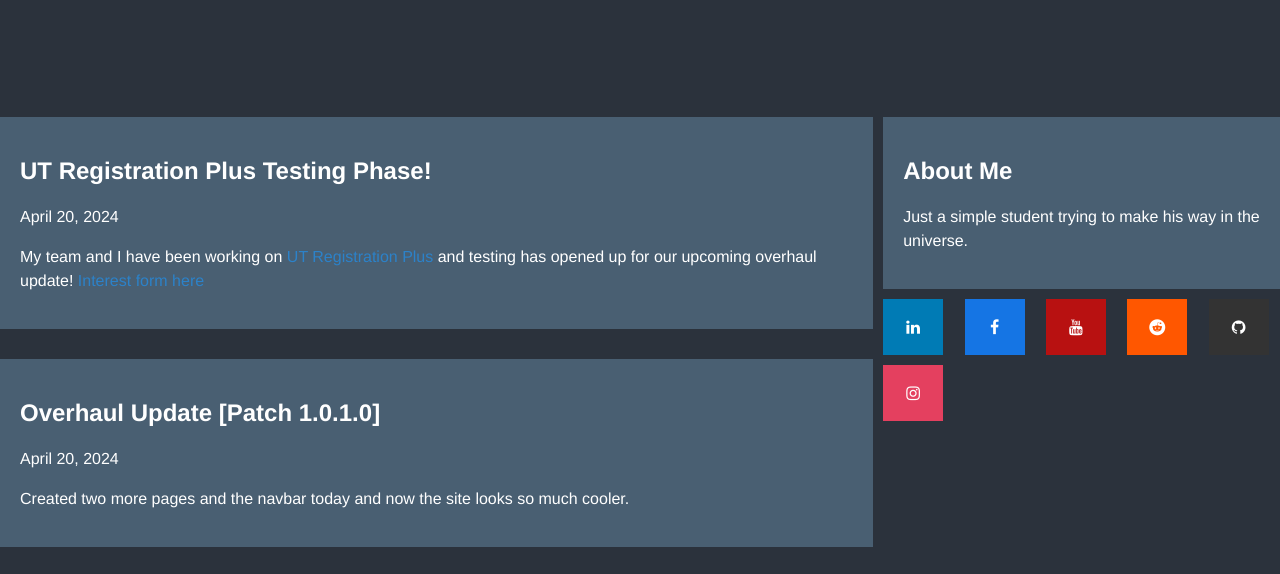
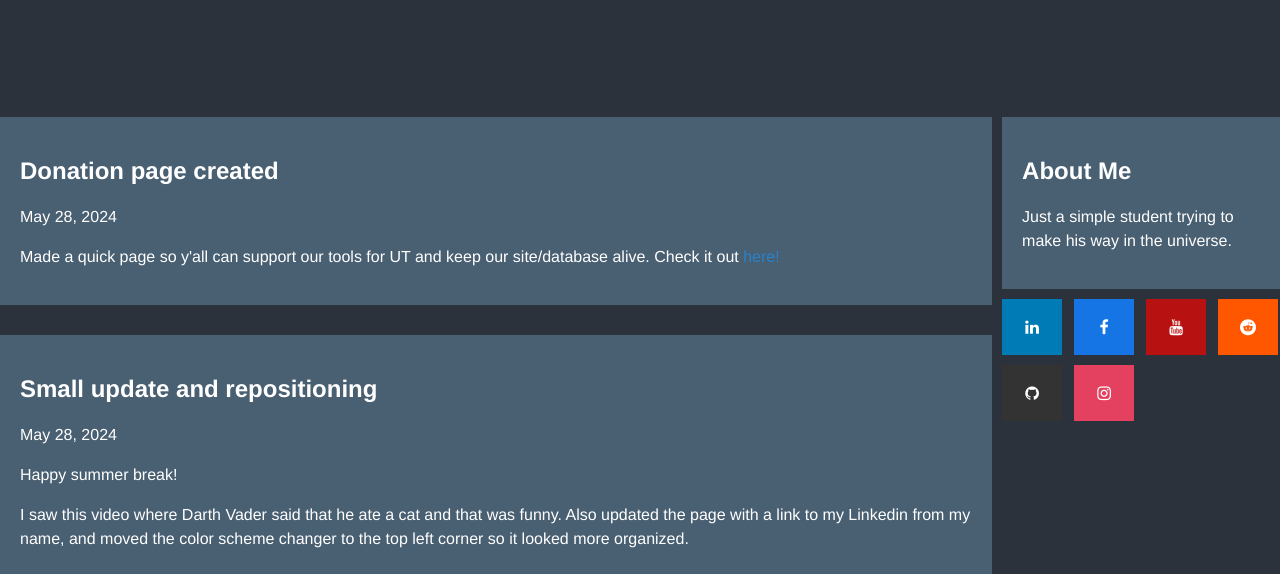
Before and after one commit to DereC4/ut-grade-distribution-viewer, a plain HTML site: page docs/changelog.html in a window 1280 px wide. Shown: the part 157-731 px from the top of the page. Drawn offline with nearby package versions, Linux system fonts and the light colour scheme.

Commit message:
feat: blog posts

```diff
--- a/docs/changelog.html
+++ b/docs/changelog.html
@@ -63,6 +63,17 @@
       </div>
       <div class="changelog-split-row">
         <div class="column">
+          <div class="default-card">
+            <h2>Donation page created</h2>
+            <p>May 28, 2024</p>
+            <p>Made a quick page so y'all can support our tools for UT and keep our site/database alive. Check it out <a href="https://www.paypal.com/donate/?business=ND35WHTPKM494&no_recurring=0&item_name=Help+support+our+grade+distribution+site+and+other+tools!&currency_code=USD">here!</a></p>
+          </div>
+          <div class="default-card">
+            <h2>Small update and repositioning</h2>
+            <p>May 28, 2024</p>
+            <p>Happy summer break!</p>
+            <p>I saw this video where Darth Vader said that he ate a cat and that was funny. Also updated the page with a link to my Linkedin from my name, and moved the color scheme changer to the top left corner so it looked more organized.</p>
+          </div>
           <div class="default-card">
             <h2>UT Registration Plus Testing Phase!</h2>
             <p>April 20, 2024</p>
```
Also changed, not shown: docs/index.html (+1 -1 lines).
